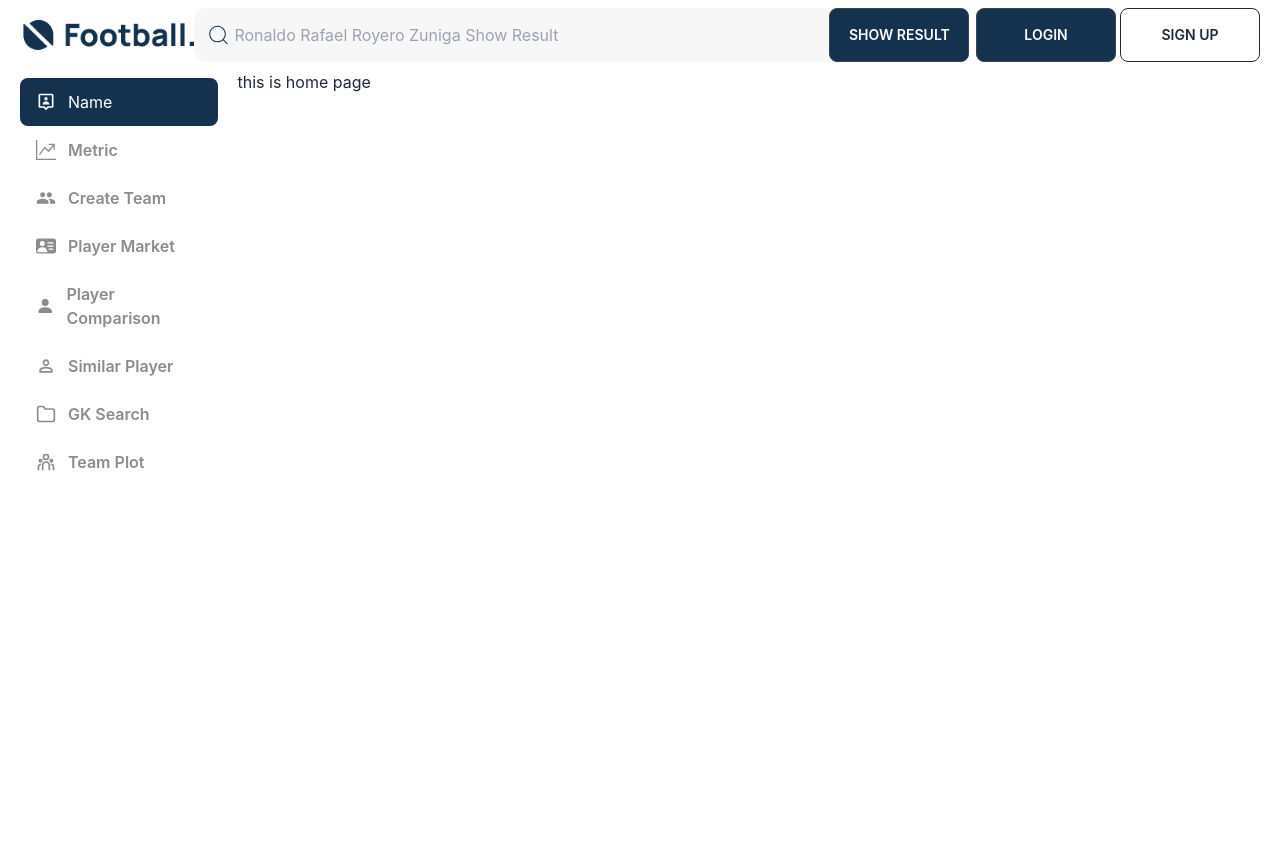
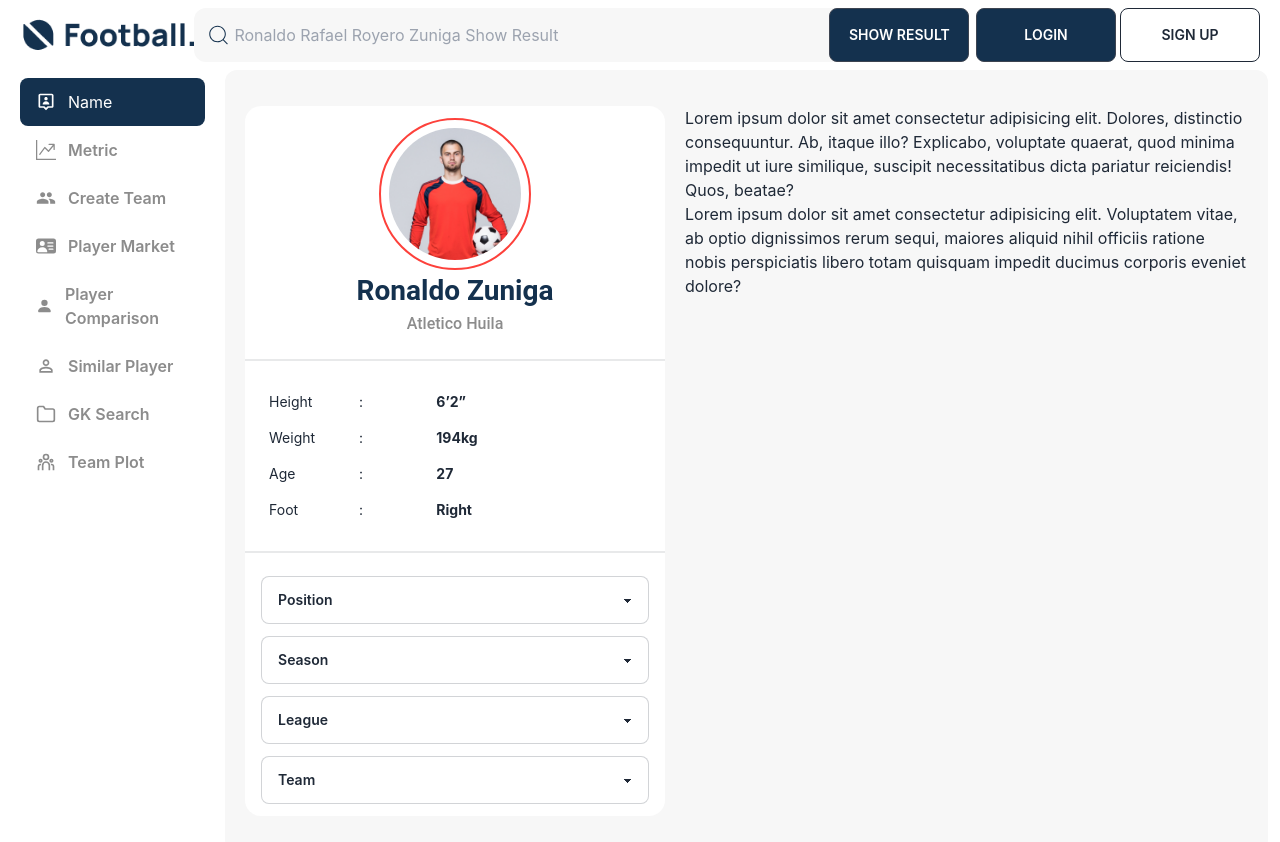
Before and after one commit to reshad21/football-figma, a React (Create React App) app: page / in a window 1280 px wide. Shown: the top 842 px of the page. Before the commit the page ends 800 px from the top, so only its background shows below. Built offline with nearby package versions, Linux system fonts and the light colour scheme.

Commit message:
palyer card design

```diff
--- a/src/Pages/Home/Home/Home.js
+++ b/src/Pages/Home/Home/Home.js
@@ -1,9 +1,16 @@
 import React from 'react';
+import PlayerCard from '../../../components/PlayerCard';
 
 const Home = () => {
     return (
-        <div>
-            <p>this is home page</p>
+        <div className='flex bg-[#F7F7F7] w-[88%] px-5 py-9 rounded-[12px] gap-5'>
+            <div>
+                <PlayerCard></PlayerCard>
+            </div>
+            <div>
+                <div className="">Lorem ipsum dolor sit amet consectetur adipisicing elit. Dolores, distinctio consequuntur. Ab, itaque illo? Explicabo, voluptate quaerat, quod minima impedit ut iure similique, suscipit necessitatibus dicta pariatur reiciendis! Quos, beatae?</div>
+                <div className="">Lorem ipsum dolor sit amet consectetur adipisicing elit. Voluptatem vitae, ab optio dignissimos rerum sequi, maiores aliquid nihil officiis ratione nobis perspiciatis libero totam quisquam impedit ducimus corporis eveniet dolore?</div>
+            </div>
         </div>
     );
 };
--- /dev/null
+++ b/src/components/PlayerCard.jsx
@@ -0,0 +1,81 @@
+import React from 'react';
+import playerIcon from '../assets/portrait-professional-soccer-player-red-shirt-isolated-white 1.png';
+const PlayerCard = () => {
+    return (
+        <div className="card bg-base-100 w-[420px] py-3">
+            <div className="flex flex-col justify-center items-center ">
+                <figure className=''>
+                    <img src={playerIcon} alt="Shoes" className='w-[152px] h-[152px] rounded-full border-2 border-[#FD413B] p-2' />
+                </figure>
+                <h1 className='text-[#14314E] font-my-font font-semibold text-[28px]'>Ronaldo Zuniga</h1>
+                <span className='text-[#8C8C8C] font-my-font text-[16px] font-medium'>Atletico Huila</span>
+            </div>
+
+            <div className="divider"></div>
+
+            <div className="cradTable px-4">
+                <div className="overflow-x-auto">
+                    <table className="table-compact w-full">
+                        <tbody>
+                            <tr>
+                                <td className='w-[90px]'>Height</td>
+                                <td>:</td>
+                                <td className='font-bold'>6’2”</td>
+                            </tr>
+                            <tr>
+                                <td>Weight</td>
+                                <td>:</td>
+                                <td className='font-bold'>194kg</td>
+                            </tr>
+                            <tr>
+                                <td>Age</td>
+                                <td>:</td>
+                                <td className='font-bold'>27</td>
+                            </tr>
+                            <tr>
+                                <td>Foot</td>
+                                <td>:</td>
+                                <td className='font-bold'>Right</td>
+                            </tr>
+                        </tbody>
+                    </table>
+                </div>
+            </div>
+
+            <div className="divider"></div>
+
+            <div className="flex flex-col justify-center items-center gap-3 px-4">
+                <div className='w-full'>
+                    <select className="select select-bordered w-full">
+                        <option disabled selected>Position</option>
+                        <option>Han Solo</option>
+                        <option>Greedo</option>
+                    </select>
+                </div>
+                <div className='w-full'>
+                    <select className="select select-bordered w-full">
+                        <option disabled selected>Season</option>
+                        <option>Han Solo</option>
+                        <option>Greedo</option>
+                    </select>
+                </div>
+                <div className='w-full'>
+                    <select className="select select-bordered w-full">
+                        <option disabled selected>League</option>
+                        <option>Han Solo</option>
+                        <option>Greedo</option>
+                    </select>
+                </div>
+                <div className='w-full'>
+                    <select className="select select-bordered w-full">
+                        <option disabled selected>Team</option>
+                        <option>Han Solo</option>
+                        <option>Greedo</option>
+                    </select>
+                </div>
+            </div>
+        </div>
+    );
+};
+
+export default PlayerCard;
```
Also changed, not shown: src/assets/portrait-professional-soccer-player-red-shirt-isolated-white 1.png (added).
